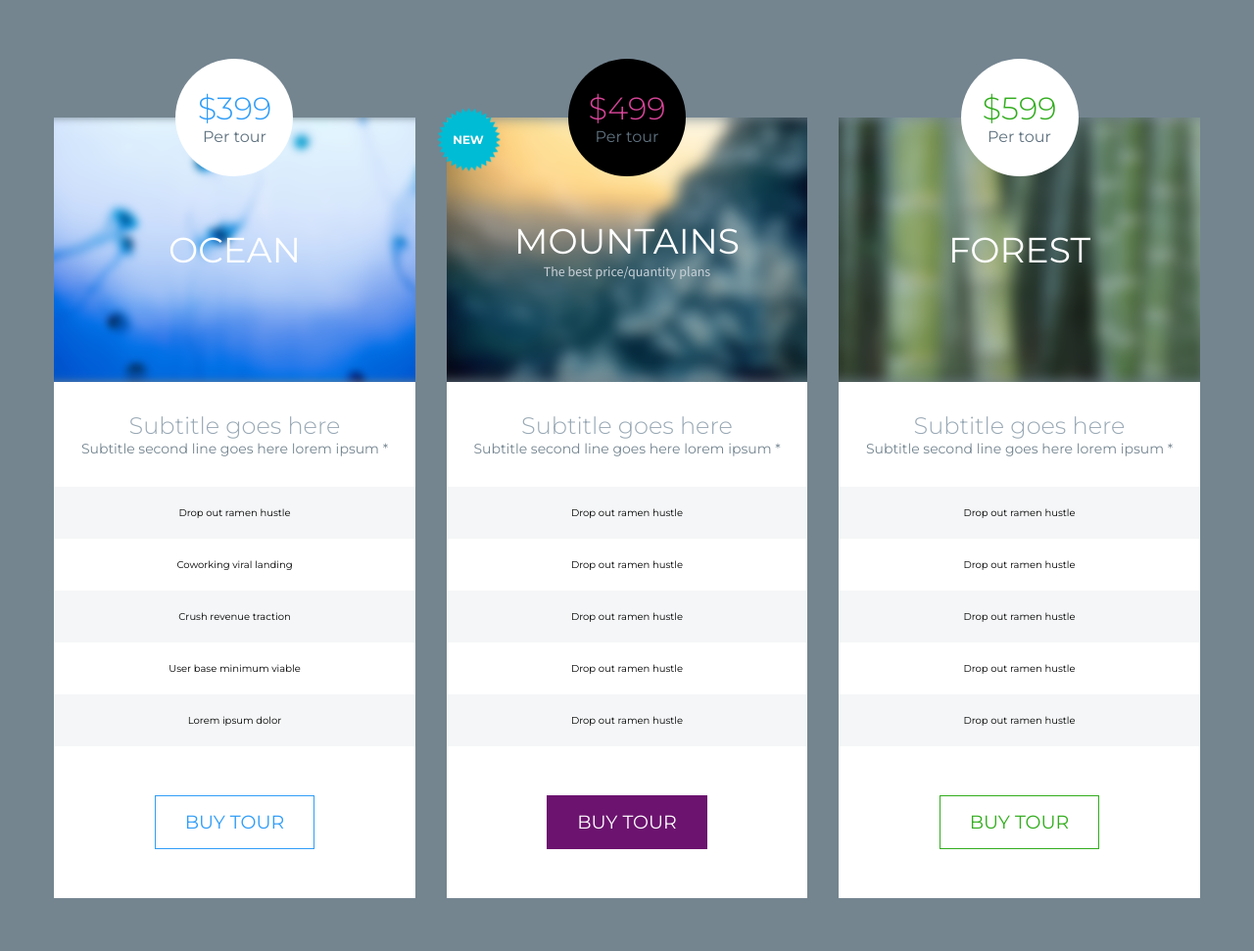
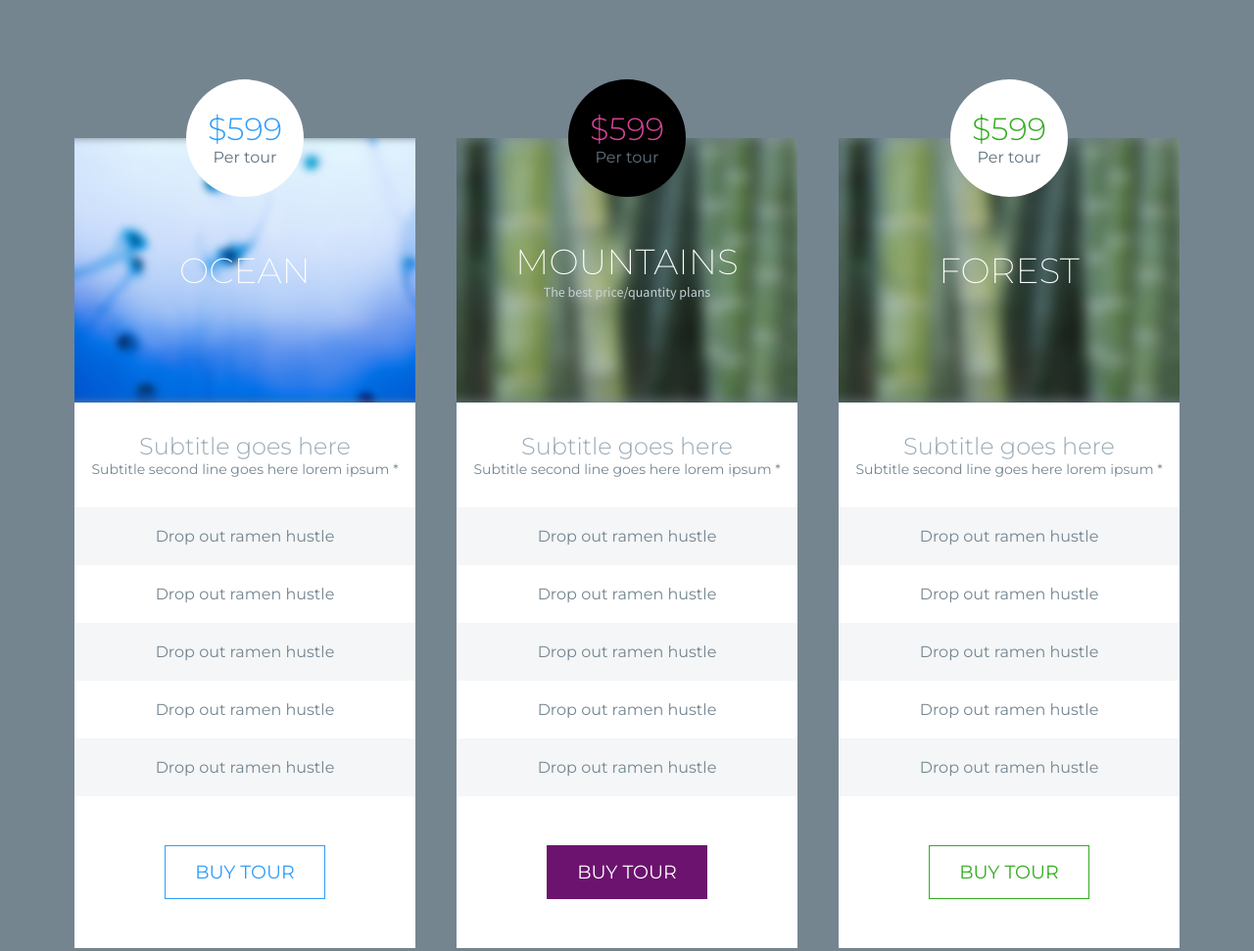
Before and after one commit to DoanTran2001/pricing, a plain HTML site: page index.html in a window 1280 px wide. Shown: the whole page at 98% size. Drawn offline with Linux system fonts and the light colour scheme.

Commit message:
fix layout flex

```diff
--- a/index.html
+++ b/index.html
@@ -22,6 +22,8 @@
       <div class="container">
         <div class="pricing_container">
           <div class="pricing_item">
+            <div class="pricing_item_container">
+              <div class="pricing_content">
                 <div class="pricing_head">
                   <img src="./images/ocean.png" alt="" />
                   <div class="pricing_head_content">
@@ -29,45 +31,8 @@
                     <!-- <p>The best price/quantity plans</p> -->
                   </div>
                   <div class="pricing_head_price">
-                <p>$399</p>
+                    <p>$599</p>
                     <span>Per tour</span>
-              </div>
-            </div>
-
-            <div class="pricing_body">
-              <div class="">
-                <div class="pricing_body_desc">
-                  <p>Subtitle goes here</p>
-                  <p>Subtitle second line goes here lorem ipsum *</p>
-                </div>
-                <ul class="pricing_body_list">
-                  <li>Drop out ramen hustle</li>
-                  <li>Coworking viral landing</li>
-                  <li>Crush revenue traction</li>
-                  <li>User base minimum viable</li>
-                  <li>Lorem ipsum dolor</li>
-                </ul>
-              </div>
-              <div class="pricing_body_button">
-                <button>Buy tour</button>
-              </div>
-            </div>
-          </div>
-
-          <div class="pricing_item">
-            <div class="pricing_head">
-              <img src="./images/mountain.png" alt="" />
-              <div class="pricing_head_content">
-                <h3>Mountains</h3>
-                <p>The best price/quantity plans</p>
-              </div>
-              <div class="pricing_head_price">
-                <p>$499</p>
-                <span>Per tour</span>
-              </div>
-              <div class="pricing_head_newmark">
-                <img src="./images/newmark.png" alt="">
-                <p>New</p>
                   </div>
                 </div>
 
@@ -90,8 +55,46 @@
                   </div>
                 </div>
               </div>
-
+            </div>
+          </div>
           <div class="pricing_item">
+            <div class="pricing_item_container">
+              <div class="pricing_content">
+                <div class="pricing_head">
+                  <img src="./images/forest.png" alt="" />
+                  <div class="pricing_head_content">
+                    <h3>Mountains</h3>
+                    <p>The best price/quantity plans</p>
+                  </div>
+                  <div class="pricing_head_price">
+                    <p>$599</p>
+                    <span>Per tour</span>
+                  </div>
+                </div>
+                <div class="pricing_body">
+                  <div class="">
+                    <div class="pricing_body_desc">
+                      <p>Subtitle goes here</p>
+                      <p>Subtitle second line goes here lorem ipsum *</p>
+                    </div>
+                    <ul class="pricing_body_list">
+                      <li>Drop out ramen hustle</li>
+                      <li>Drop out ramen hustle</li>
+                      <li>Drop out ramen hustle</li>
+                      <li>Drop out ramen hustle</li>
+                      <li>Drop out ramen hustle</li>
+                    </ul>
+                  </div>
+                  <div class="pricing_body_button">
+                    <button>Buy tour</button>
+                  </div>
+                </div>
+              </div>
+            </div>
+          </div>
+          <div class="pricing_item">
+            <div class="pricing_item_container">
+              <div class="pricing_content">
                 <div class="pricing_head">
                   <img src="./images/forest.png" alt="" />
                   <div class="pricing_head_content">
@@ -126,5 +129,7 @@
             </div>
           </div>
         </div>
+      </div>
+    </div>
   </body>
 </html>
--- a/styles/setting.css
+++ b/styles/setting.css
@@ -11,7 +11,7 @@
   --black-color: #2c2e3d;
   --pink-color: #d74498;
   --wrapper: 192rem;
-  --container: 117rem;
+  --container: 120rem;
   --primary-font: "Montserrat";
   --secondary-font: "Source Sans Pro";
 }
@@ -23,4 +23,5 @@
 .container {
   max-width: var(--container);
   margin: 0 auto;
+  padding: 0 1.5rem;
 }
--- a/styles/style.css
+++ b/styles/style.css
@@ -3,18 +3,23 @@
   flex-wrap: wrap;
   justify-content: space-between;
   align-items: center;
-  /* gap: 4.2rem; */
   margin: 12rem 0;
+  /* margin-left: -21px; */
+}
+.pricing_item_container {
+  padding: 21px;
 }
 .pricing_item {
-  width: calc(33.33% - 21px);
+  /* width: calc(33.33% - 21px); */
+  width: 33.33%;
 }
-@media screen and (max-width: 767px) {
+@media screen and (max-width: 768px) {
   .pricing_item {
-    width: calc(50% - 12px)
+    width: 50%;
+    margin-bottom: calc(6rem + 15px);
   }
 }
-@media screen and (max-width: 375px) {
+@media screen and (max-width: 600px) {
   .pricing_item {
     width: 100%
   }
@@ -45,7 +50,7 @@
 .pricing_head_content h3 {
   /* font-family: (var); */
   text-transform: uppercase;
-  font-weight: 500;
+  font-weight: 200;
   font-size: 3.6rem;
   color: var(--white-color);
 }
@@ -62,12 +67,12 @@
 }
 .pricing_head_price {
   font-family: var(secondary-font), sans-serif;
-  width: 12rem;
-  height: 12rem;
+  width: 120px;
+  height: 120px;
   position: absolute;
-  top: -6rem;
+  top: 0;
   left: 50%;
-  transform: translateX(-50%);
+  transform: translate(-50%, -50%);
   background: var(--white-color);
   border-radius: 100rem;
   display: flex;
@@ -134,8 +139,10 @@
   text-align: center;
 }
 .pricing_body_list li {
+  font-size: 1.6rem;
   padding: 2rem 0;
   background: var(--white-color);
+  color: var(--gray4-color);
 }
 .pricing_body_list li:nth-child(odd) {
   background: var(--gray-color);
@@ -146,6 +153,7 @@
   text-align: center;
   background: var(--white-color);
 }
+
 .pricing_body_button button {
   text-transform: uppercase;
   padding: 1.5rem 3rem;
@@ -165,3 +173,14 @@
   color: var(--green-color);
   border-color: var(--green-color);
 }
+.pricing_item:nth-child(3) .pricing_body_button button:hover {
+  background: var(--purple-color);
+  color: var(--white-color);
+  border-color: var(--purple-color);
+}
+.pricing_body_button button:hover {
+  background: var(--purple-color);
+  color: var(--white-color);
+  border-color: var(--purple-color);
+  transition: all linear .25s;
+}
```
Lines whose indentation alone changed are shown as unchanged.
